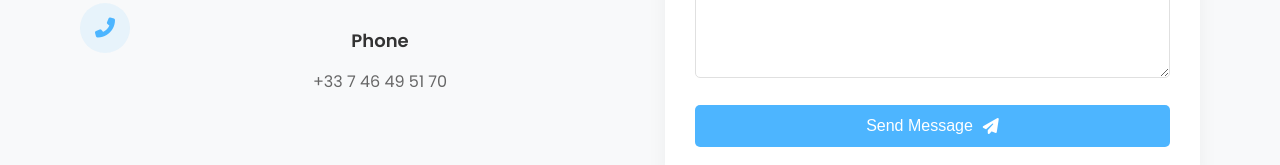
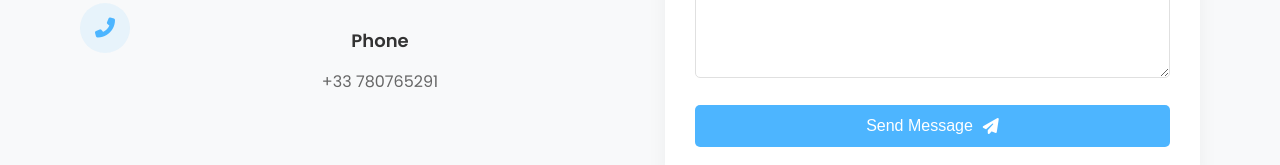
Before and after one commit to Youssef-Fawel/Portfolio, a React (Create React App) app: page / in a window 1280 px wide. Shown: the part 10482-10647 px from the top of the page. Built offline with nearby package versions, Linux system fonts and the light colour scheme.

Commit message:
Update contact phone number

```diff
--- a/src/pages/Contact.js
+++ b/src/pages/Contact.js
@@ -204,7 +204,7 @@ const Contact = () => {
                 </div>
                 <div className="contact-details">
                   <h4>Phone</h4>
-                  <p>+33 7 46 49 51 70</p>
+                  <p>+33 780765291</p>
                 </div>
               </div>
             </div>
```
